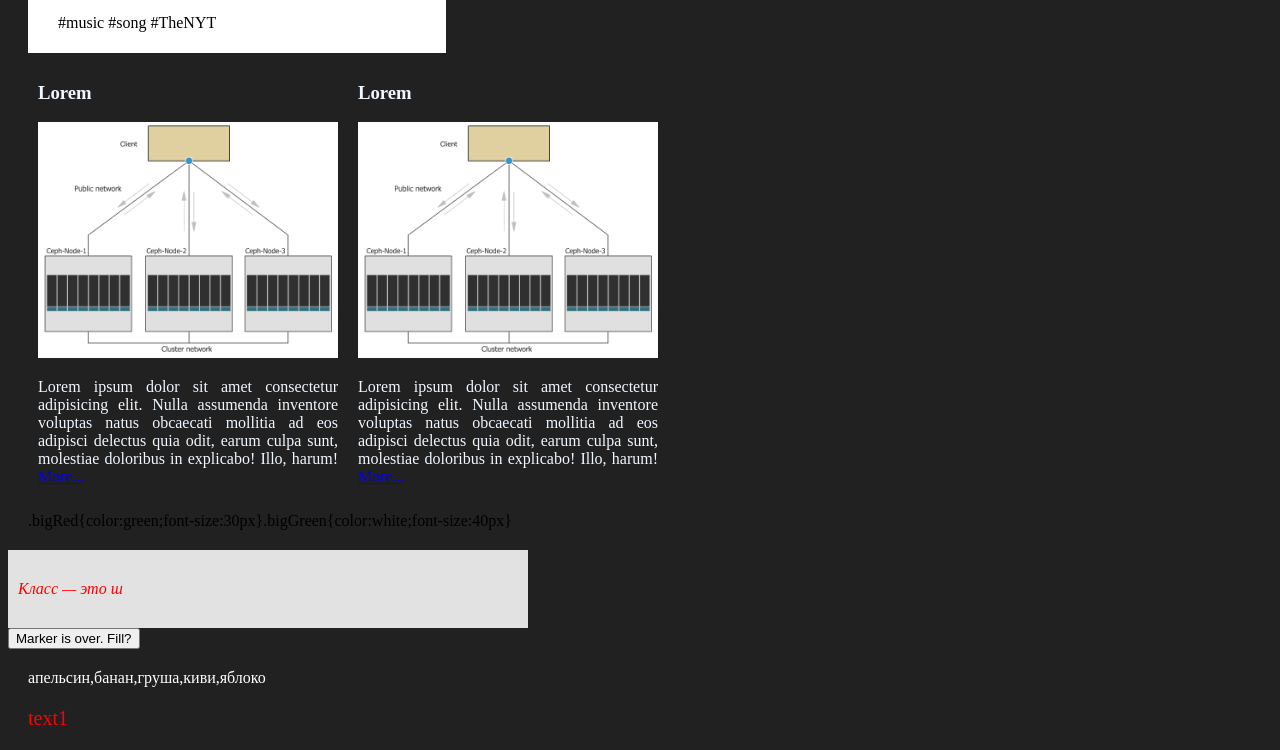
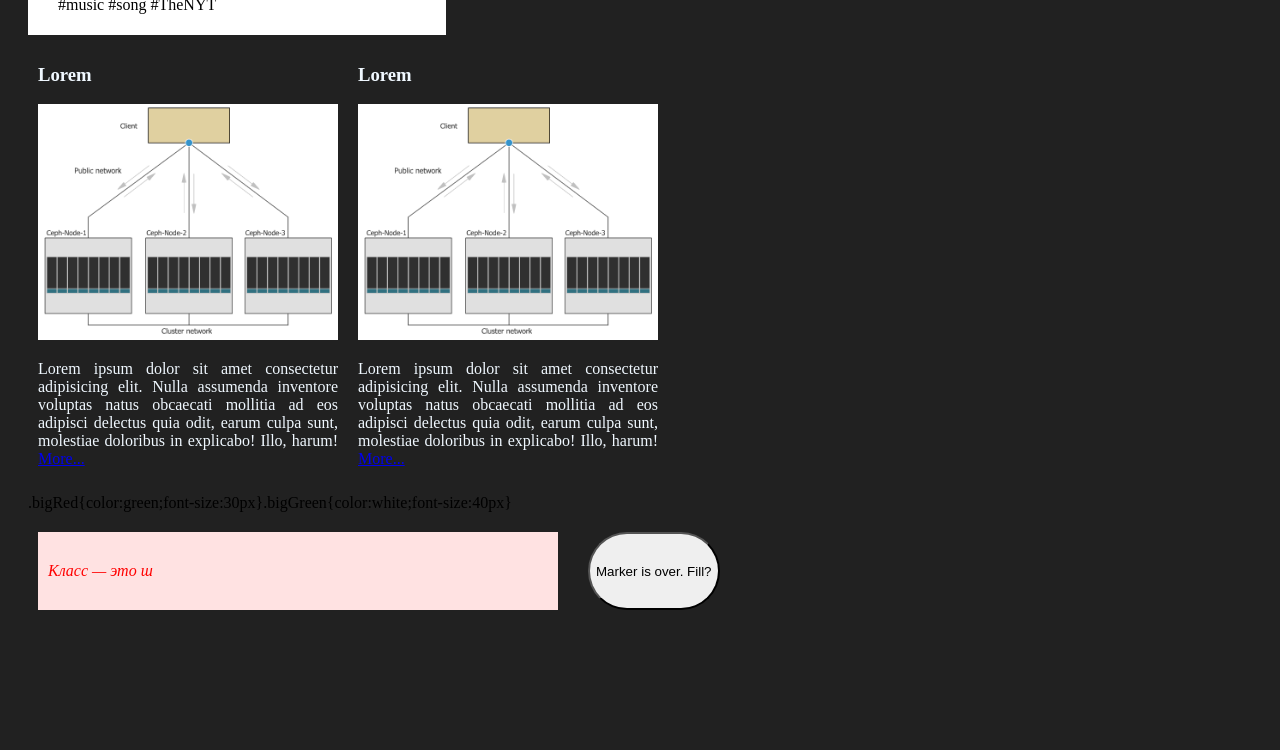
Before and after one commit to razumcevvaa/vite-project, a website built with Vite: page index.html in a window 1280 px wide. Shown: the part 1512-2262 px from the top of the page. After the commit the page ends 2180 px from the top, so only its background shows below. Built offline with nearby package versions, Linux system fonts and the light colour scheme.

Commit message:
papapapapa

```diff
--- a/index.html
+++ b/index.html
@@ -68,9 +68,10 @@
     <div id="st"></div>
     <div id="he"></div>
   </div>
-
-  <div id="marker"></div>
-  <button id="fillM">fill</button>
+  <div style="display: flex;">
+    <div id="marker"></div>
+    <button id="fillM">fill</button>
+  </div>
 </body>
 
 </html>
--- a/src/main.ts
+++ b/src/main.ts
@@ -60,7 +60,7 @@ import './style.css'
 // }
 // console.log(message)
 
-// // переменная = (условие) ? значение, которое присвоится в случае истинности условия : Значение, которое присвоится в случае ложности условия
+// переменная = (условие) ? значение, которое присвоится в случае истинности условия : Значение, которое присвоится в случае ложности условия
 // message = age > 16 ? 'hello' : 'too yang'
 
 // const isThursday = new Date().getDate() == 22 ? true : false
@@ -1285,18 +1285,18 @@ console.log(getNotCommonUnionArray(arrNumb, arr2))
 
 // з3 Создать массив фруктов и отсортировать его по алфавиту.
 // Написать следующие функции.
-const fruits: string[] = ['банан', 'яблоко', 'киви', 'груша', 'апельсин']
-fruits.sort()
-console.log(fruits)
+// const fruits: string[] = ['банан', 'яблоко', 'киви', 'груша', 'апельсин']
+// fruits.sort()
+// console.log(fruits)
 
 // 1 Вывод на экран с помощью document.write() в виде списка
 // (с помощью тегов ul и li).
-const tagString = `<p style="color:${'white'}; margin:${'20px'}"> ${fruits}</p>`
-document.body.insertAdjacentHTML('beforeend', tagString)
+// const tagString = `<p style="color:${'white'}; margin:${'20px'}"> ${fruits}</p>`
+// document.body.insertAdjacentHTML('beforeend', tagString)
 // 2 Поиск фрукта в массиве. Функция принимает название
 // фрукта и возвращает индекс найденного элемента или -1,
 // если не найден. Поиск должен быть нерегистрозависимым.
-console.log(fruits.indexOf('яблоко'))
+// console.log(fruits.indexOf('яблоко'))
 
 //!ДЗ МАССИВЫ
 // Задание 1
@@ -1480,23 +1480,23 @@ console.log(averageCheck(chequeShop))
 
 
 // з3
-const styles = [
-    { color: 'red' },
-    { 'font-size': '20px' },
-    { 'text-align': 'left' },
-    { 'margin': '20px' },
-]
-function renderText(styles: any[], text: string) {
-    let styleText = ''
-    for (let el of styles) {
-        for (let key in el) {
-            styleText += `${key}:${el[key]};`
-        }
-    }
-    const tagString = `<p style="${styleText}"> ${text}</p>`
-    document.body.insertAdjacentHTML('beforeend', tagString)
-}
-renderText(styles, 'text1')
+// const styles = [
+//     { color: 'red' },
+//     { 'font-size': '20px' },
+//     { 'text-align': 'left' },
+//     { 'margin': '20px' },
+// ]
+// function renderText(styles: any[], text: string) {
+//     let styleText = ''
+//     for (let el of styles) {
+//         for (let key in el) {
+//             styleText += `${key}:${el[key]};`
+//         }
+//     }
+//     const tagString = `<p style="${styleText}"> ${text}</p>`
+//     document.body.insertAdjacentHTML('beforeend', tagString)
+// }
+// renderText(styles, 'text1')
 
 
 // 02.04.24
@@ -1547,18 +1547,18 @@ console.log(getRandomArr(6))
 
 // 2.1. В файле html создать пустой div с произвольным id
 // 2.2. Получить объект div'а в js при помощи метода document.getElementById(ваш id) as HTMLDivElement
-const llllDIV = document.getElementById("llll") as HTMLDivElement
+// const llllDIV = document.getElementById("llll") as HTMLDivElement
 // 2.3. Вывесли в полученный div текст, "Привет, пользователь"
-llllDIV.innerHTML = 'Привет, пользователь'
+// llllDIV.innerHTML = 'Привет, пользователь'
 // 2.4. Написать функцию, которая возвращает текст "Привет, пользователь" или "Привет, <имяПользователя>" в зависимости от переданных параметров и использовать её в задании 2.3.
-function showEmployees(arr: Employees[], i = -1) {
-    if (i > -1 && i < arr.length) {
-        llllDIV.innerHTML = 'Привет, ' + arr[i].name
-    } else {
-        llllDIV.innerHTML = 'Привет, пользователь'
-    }
-}
-showEmployees(employees, 3)
+// function showEmployees(arr: Employees[], i = -1) {
+//     if (i > -1 && i < arr.length) {
+//         llllDIV.innerHTML = 'Привет, ' + arr[i].name
+//     } else {
+//         llllDIV.innerHTML = 'Привет, пользователь'
+//     }
+// }
+// showEmployees(employees, 3)
 
 // 2.5. Написать функцию, принимающую массив работников и название отдела, и возвращающую новый массив, содержащий только сотрудников переданного отдела
 function newArr(arr: Employees[], department: string) {
@@ -2382,23 +2382,11 @@ console.log(bigGreen.getCss())
 bigGreen.removeProperty("font-family")
 bigGreen.removeProperty("color")
 
-const block = new HtmlBlock([bigGreen,], wrapper)
+// const block = new HtmlBlock([bigGreen,], wrapper)
 docCss.innerHTML += bigGreen.getCss()
 docDiv.innerHTML = wrapper.getHtml()
 
-// Реализовать класс, описывающий простой маркер. В классе
-// должны быть следующие компоненты:
-// ■ поле, которое хранит цвет маркера;
-// ■ поле, которое хранит количество чернил в маркере (в про-
-// центах);
-// ■ метод для печати (метод принимает строку и выводит
-// текст соответствующим цветом; текст выводится до тех
-// пор, пока в маркере есть чернила; один не пробельный
-// символ – это 0,5% чернил в маркере).
-// Реализовать класс, описывающий заправляющийся маркер,
-// унаследовав его от простого маркера и добавив метод для заправки
-// маркера.
-// Продемонстрировать работу написанных методов.
+// ДЗ5 Реализовать класс, описывающий простой маркер.
 const markText = document.getElementById('marker') as HTMLDivElement
 const fillM = document.getElementById('fillM') as HTMLButtonElement
 class Marker {
@@ -2443,3 +2431,16 @@ fillM.addEventListener('click', ()=>{
     marker.print(textMar)
     fillM.innerHTML = 'Fill'
 })
+// Реализуйте класс ExtendedDate, унаследовав его от стандарт-
+// ного класса Date и добавив следующие возможности:
+// ■ метод для вывода даты (числа и месяца) текстом;
+// ■ метод для проверки – это прошедшая дата или будущая
+// (если прошедшая, то метод возвращает false; если буду-
+// щая или текущая, то true);
+// ■ метод для проверки – високосный год или нет;
+// ■ метод, возвращающий следующую дату.
+// Создайте объект класса ExtendedDate и выведите на экран
+// результаты работы новых методов.
+class ExtendedDate extends Date {
+
+}
--- a/src/style.css
+++ b/src/style.css
@@ -84,8 +84,9 @@ input {
   width: 600px;
   padding: 5px 30px;
 }
+
 #news-news p {
-text-align: justify;
+  text-align: justify;
 }
 
 #button-for-empl {
@@ -118,9 +119,11 @@ text-align: justify;
   font-weight: bold;
   border-radius: 4px;
 }
-#secondsToTomorrow{
+
+#secondsToTomorrow {
   color: rgb(243, 156, 255);
 }
+
 .lol {
   display: flex;
   justify-content: center;
@@ -129,20 +132,29 @@ text-align: justify;
   margin: 0;
   margin-top: 20px;
 }
+
 .newsFunc {
   padding: 20px;
   color: aliceblue;
   display: flex;
   flex-direction: column;
-align-items: center;
+  align-items: center;
 }
-.newsFunc input{
+
+.newsFunc input {
   margin: 10;
 }
+
 #marker {
   width: 500px;
   text-align: justify;
-font-style: italic;
-background-color: rgb(226, 226, 226);
-padding: 30px 10px
+  font-style: italic;
+  background-color: rgb(255, 226, 226);
+  padding: 30px 10px;
+  margin: 0 30px;
+  margin-bottom: 50px;
 }
+#fillM {
+  border-radius: 100px;
+  margin-bottom: 50px;
+}
```
